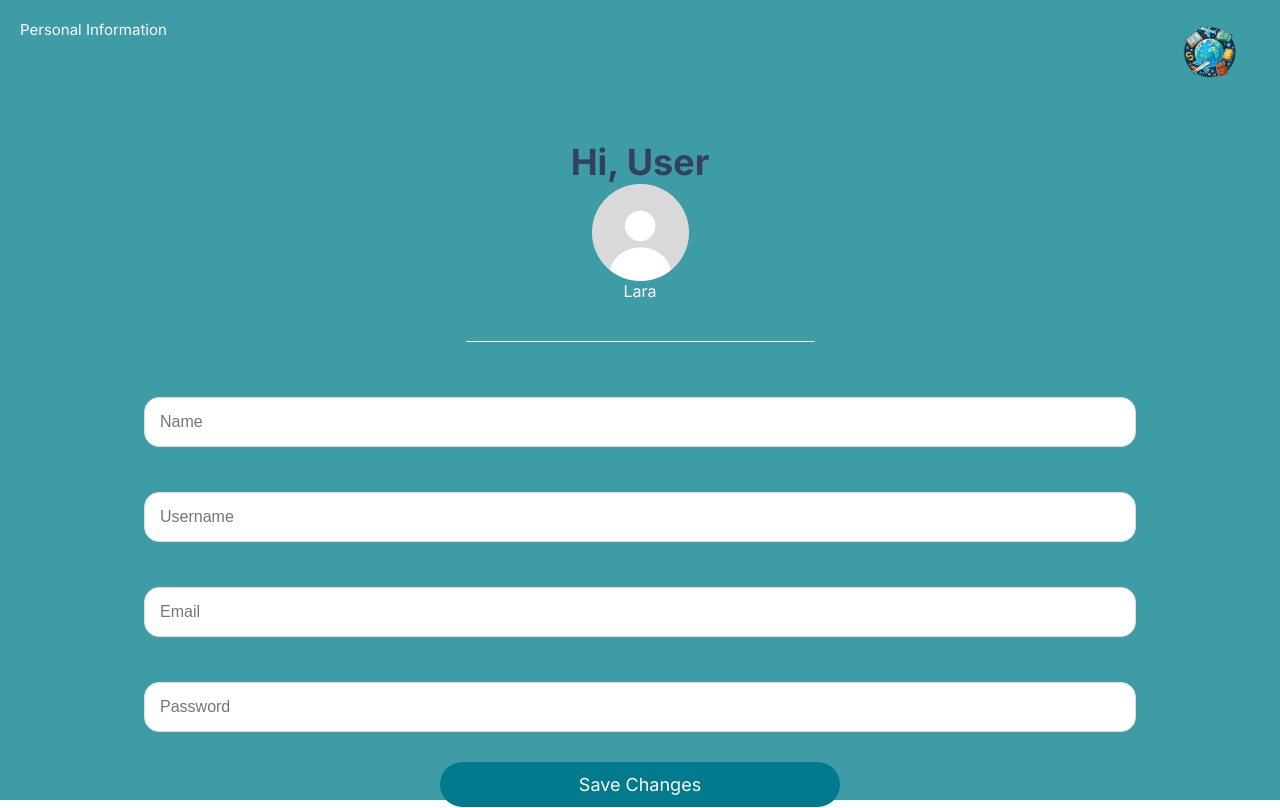
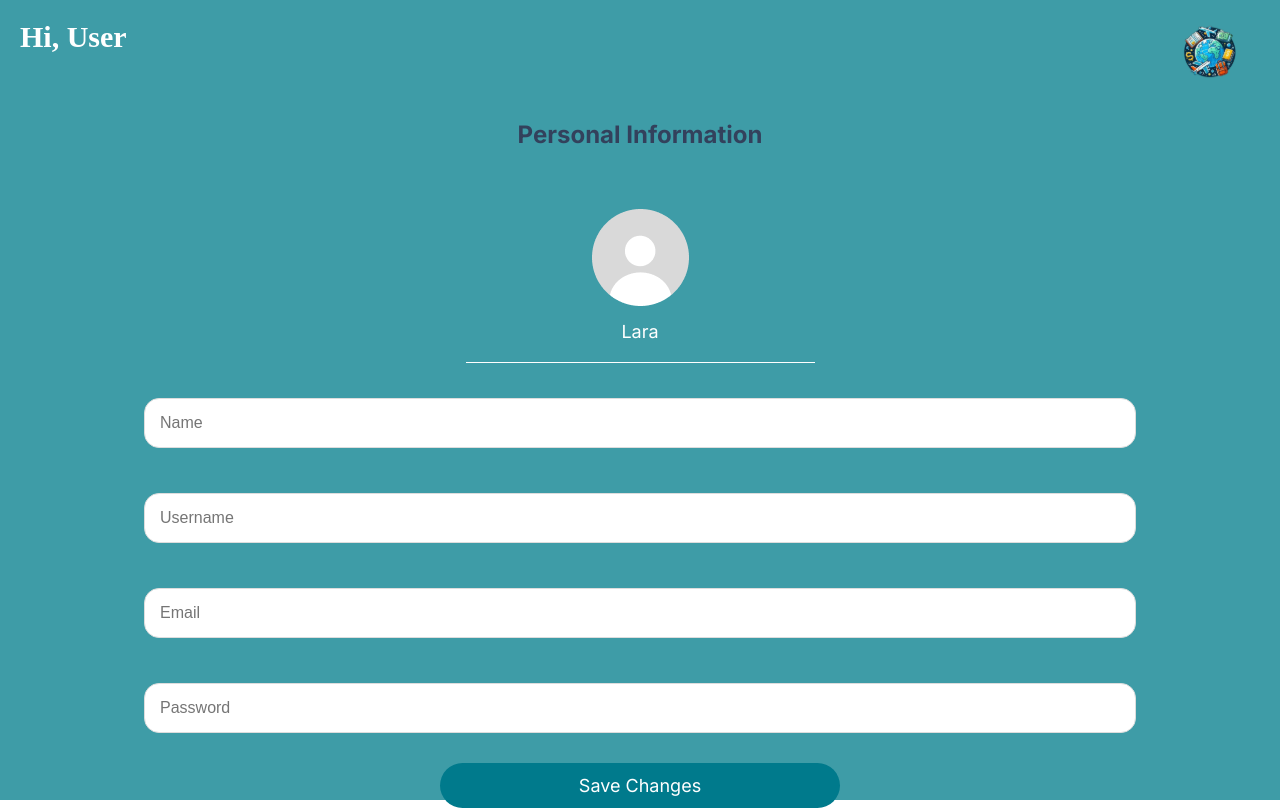
Before and after one commit to GabyRosas/trip_planner_front, a React (Vite) app: page /personalinfo in a window 1280 px wide. Built offline with nearby package versions, Linux system fonts and the light colour scheme.

Commit message:
More changes in  styled.jsx

```diff
--- a/src/pages/PersonalInfo.jsx
+++ b/src/pages/PersonalInfo.jsx
@@ -3,7 +3,7 @@ import EarthLogoImage from '../assets/images/EarthLogo.svg';
 import ProfileImg from "../assets/images/Photo.png";
 import LineImg from "../assets/images/Line 19.png";
 import Button from "../components/button/Button.jsx";
-import {Body, Title, Greeting, Logo, Name, MyProfile, Line, Input} from "../styled/styled-personal.jsx";
+import {Body, Title, Greeting, Logo, ProfileContainer, Name, MyProfile, Line, Input} from "../styled/styled-personal.jsx";
 import { useLocation } from "react-router-dom";
 
 const PersonalInfo = () => {
@@ -27,8 +27,10 @@ const [formData, setFormData] = useState({
 <Greeting><h1>Hi, {username}</h1></Greeting>
 <Logo src={EarthLogoImage} alt="Logo" />
 <Title>Personal Information</Title>
+<ProfileContainer>
 <MyProfile src={ProfileImg} alt="Profile" />
 <Name>Lara</Name>
+</ProfileContainer>
 <Line src={LineImg} alt="Line" />
 <Input
         type="text"
--- a/src/styled/styled-personal.jsx
+++ b/src/styled/styled-personal.jsx
@@ -2,14 +2,13 @@ import styled from "styled-components";
 import Button from "../components/button/Button.jsx";
 import { Link } from 'react-router-dom';
 
-
-export const Greeting = styled.p`
-font-size: 18px;
-margin-top: 120px;
+export const Title = styled.h1`
+    font-size: 24px;
+    margin-top: 100px;
+    margin-bottom: 30px;
     font-family: 'Inter', sans-serif;
     color: #33415C;
 `;
-
 
 export const Body = styled.div`
     display: flex;
@@ -21,12 +20,9 @@ background-color: #3E9CA7;
     color: white;
     padding: 20px;
     box-sizing: border-box;
-margin:0;
+    margin: 0;
     position: relative;
-background-size:cover;
-
-@media (max-width: 768px) {
-}
+    background-size: cover;
 `;
 
 export const Logo = styled.img`
@@ -34,44 +30,36 @@ width: 60px;
     height: 63px;
     position: absolute;
     top: 20px;
-right:40px;
+    right: 40px;
     margin: 0;
-` ;
-
+`;
 
 export const MyProfile = styled.img`
     width: 97px;
     height: 97px;
-margin-top: 30px;
-margin:0;
-
-` ;
+    margin-bottom: 15px;
+`;
 
 export const Name = styled.p`
-font-size: 16px;
-margin-bottom: 40px;
+    font-size: 18px;
     font-family: 'Inter', sans-serif;
-` ;
+    color: #fff;
+`;
 
-export const Title = styled.p`
+export const Greeting = styled.p`
     font-size: 15px;
     color: white;
-margin-bottom: 40px;
-font-family: 'Inter', sans-serif;
     position: absolute;
     top: 20px;
-left:20px;
+    left: 20px;
     margin: 0;
-
-` ;
-
+`;
 
 export const Line = styled.img`
     color: white;
-margin-bottom: 40px;
-
-` ;
-
+    margin-bottom: 20px;
+    margin-top: 20px;
+`;
 
 export const Input = styled.input`
     width: 80%;
@@ -84,14 +72,9 @@ font-size: 16px;
 `;
 
 
-export const InfoBar = styled.div`
+export const ProfileContainer = styled.div`
     display: flex;
     flex-direction: column;
     align-items: center;
-justify-content: center;
-background-size: cover;
-width: 100%;
-height: 100vh;
-margin-top: 0;
-
+    margin-top: 30px;
 `;
```
Lines whose indentation alone changed are shown as unchanged.
